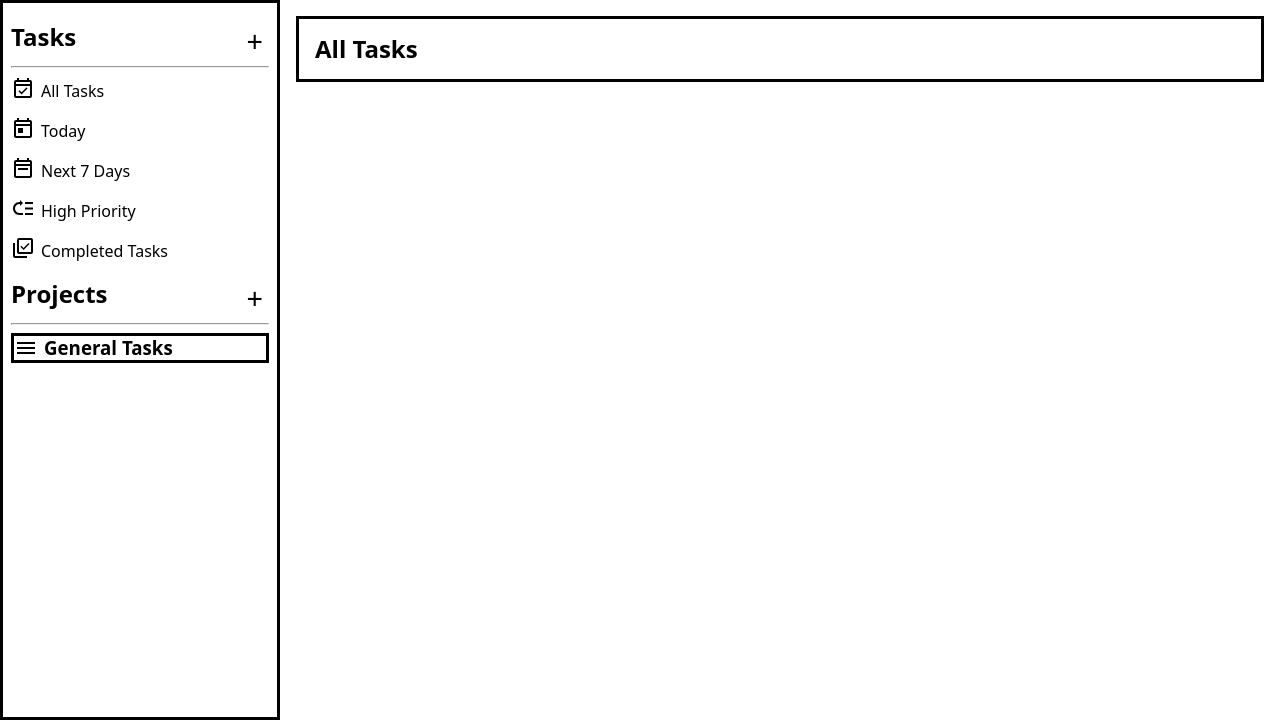
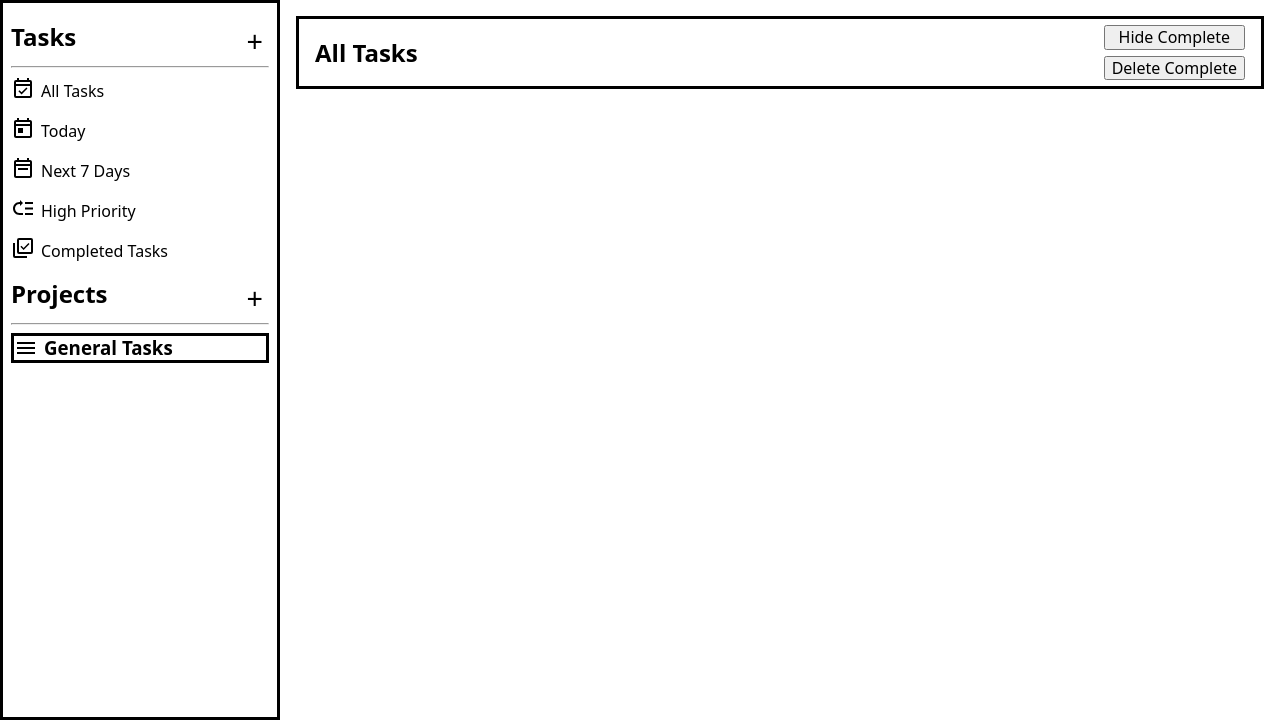
Before and after one commit to EmbryonicDev/todo-list, a website built with webpack: page dist/index.html in a window 1280 px wide. Shown: the part 80-800 px from the top of the page. Built offline with Linux system fonts and the light colour scheme.

Commit message:
Add buttons to activeTitle to hide / delete completed tasks

```diff
--- a/src/pages/dom.js
+++ b/src/pages/dom.js
@@ -45,9 +45,9 @@ export const sidebar = () => {
       elFactory('div', '', '', 'High Priority'),
     ),
     elFactory('div', { class: "sideNav" }, '',
-    elFactory('img', { src: completeIcon }, ''),
-    elFactory('div', '', '', 'Completed Tasks'),
-  ),
+      elFactory('img', { src: completeIcon }, ''),
+      elFactory('div', '', '', 'Completed Tasks'),
+    ),
     elFactory('div', { class: 'sideTitleDiv' }, '',
       elFactory('h2', { class: 'sideTitle' }, '', 'Projects'),
       elFactory('button', { id: 'addProjectBtn' }, '', '+')
@@ -169,7 +169,13 @@ export const newProject = (projectName, checkActiveProjects) => {
 // active project / tasks catagory display
 export const activeTitleDisplay = () => {
   elFactory('div', { id: 'mainDiv' }, document.body,
-    elFactory('h2', { id: 'activeTitle' }, '', 'All Tasks')
+    elFactory('div', { id: 'activeTitleDiv' }, '',
+      elFactory('h2', { id: 'activeTitle' }, '', 'All Tasks'),
+      elFactory('div', { id: 'hideDeleteBtnDiv' }, '',
+        elFactory('button', { id: 'hideTickedTasksBtn' }, '', 'Hide Complete'),
+        elFactory('button', { id: 'removeTickedTasksBtn' }, '', 'Delete Complete'),
+      )
+    )
   )
 }
 
--- a/src/styles/style.css
+++ b/src/styles/style.css
@@ -137,12 +137,21 @@ body {
   gap: 16px;
 }
 
-#activeTitle {
-  border: var(--tempBorder);
-  padding: 16px;
+#activeTitleDiv {
+display: flex;
+justify-content: space-between;
+align-items: center;
+padding: 0 16px;
+border: var(--tempBorder);
 }
 
-#activeTitle,
+#hideDeleteBtnDiv {
+  display: flex;
+  flex-direction: column;
+  gap: 6px;
+}
+
+#activeTitleDiv,
 .taskWrap {
   margin: 16px 16px 0;
 }
```
Also changed, not shown: dist/bundle.js.
